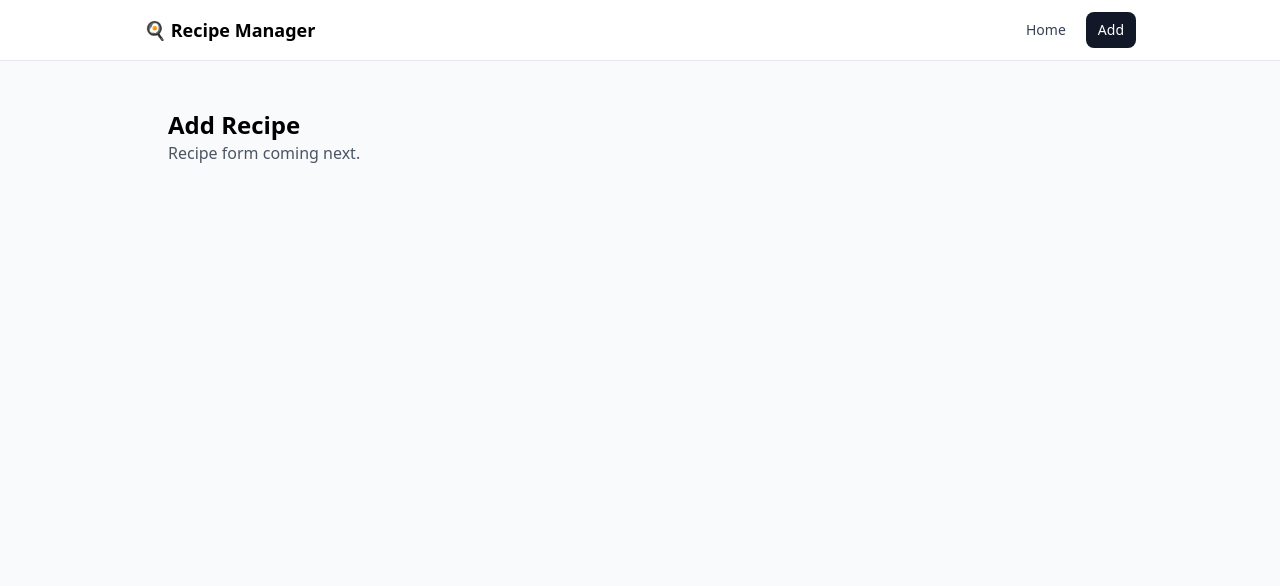
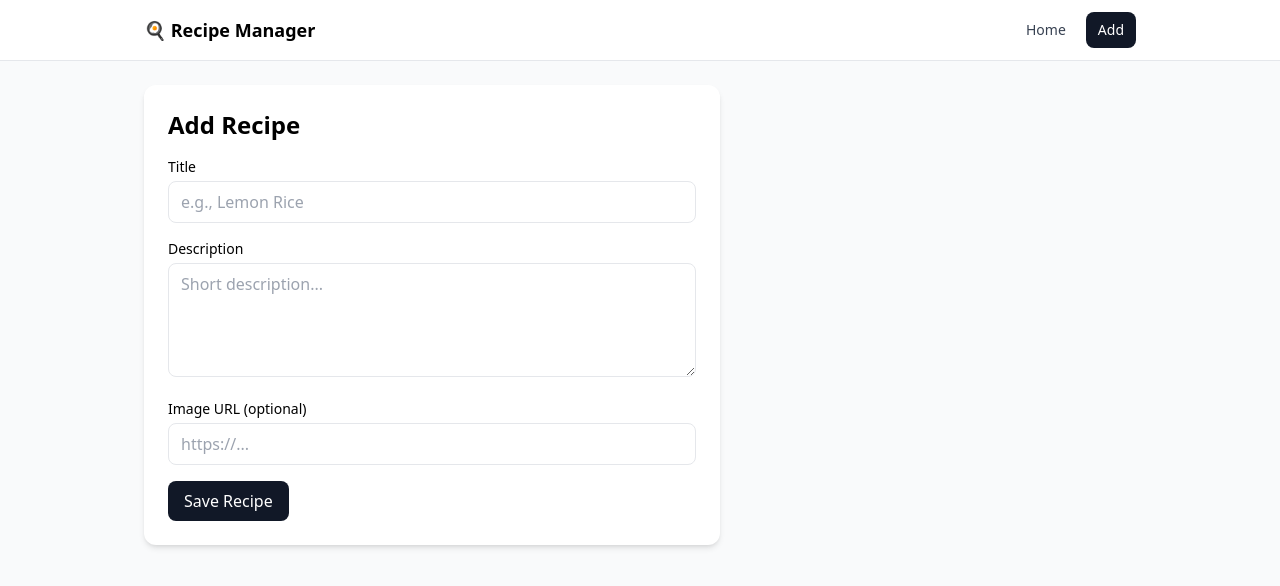
Before and after one commit to nithinWichita/muscle_recipe_manager, a React (Vite) app: page /add in a window 1280 px wide. Shown: the top 586 px of the page. Built offline with nearby package versions, Linux system fonts and the light colour scheme.

Commit message:
added recipes context, localStorage sync,added new recipe form

```diff
--- a/src/App.jsx
+++ b/src/App.jsx
@@ -3,9 +3,11 @@ import Layout from "./components/Layout";
 import Home from "./pages/Home";
 import AddRecipe from "./pages/AddRecipe";
 import RecipeDetails from "./pages/RecipeDetails";
+import { RecipesProvider } from "./context/RecipesContext";
 
 export default function App() {
   return (
+    <RecipesProvider>
       <BrowserRouter>
         <Routes>
           <Route element={<Layout />}>
@@ -16,5 +18,6 @@ export default function App() {
           </Route>
         </Routes>
       </BrowserRouter>
+    </RecipesProvider>
   );
 }
--- /dev/null
+++ b/src/context/RecipesContext.jsx
@@ -0,0 +1,39 @@
+import { createContext, useContext, useEffect, useMemo, useState } from "react";
+import { recipes as initialRecipes } from "../data/recipes";
+
+const RecipesContext = createContext(null);
+
+export function RecipesProvider({ children }) {
+  const [recipes, setRecipes] = useState([]);
+
+  //  Load from localStorage on first mount
+  useEffect(() => {
+    const stored = localStorage.getItem("recipes");
+    if (stored) {
+      setRecipes(JSON.parse(stored));
+    } else {
+      setRecipes(initialRecipes);
+    }
+  }, []);
+
+  // Save whenever recipes changes (after it’s loaded)
+  useEffect(() => {
+    if (recipes.length > 0) {
+      localStorage.setItem("recipes", JSON.stringify(recipes));
+    }
+  }, [recipes]);
+
+  const value = useMemo(() => ({ recipes, setRecipes }), [recipes]);
+
+  return (
+    <RecipesContext.Provider value={value}>
+      {children}
+    </RecipesContext.Provider>
+  );
+}
+
+export function useRecipes() {
+  const ctx = useContext(RecipesContext);
+  if (!ctx) throw new Error("useRecipes must be used within RecipesProvider");
+  return ctx;
+}
--- a/src/pages/AddRecipe.jsx
+++ b/src/pages/AddRecipe.jsx
@@ -1,8 +1,74 @@
+import { useState } from "react";
+import { useNavigate } from "react-router-dom";
+import { useRecipes } from "../context/RecipesContext";
+
 export default function AddRecipe() {
+  const { recipes, setRecipes } = useRecipes();
+  const navigate = useNavigate();
+
+  const [title, setTitle] = useState("");
+  const [description, setDescription] = useState("");
+  const [image, setImage] = useState("");
+
+  function handleSubmit(e) {
+    e.preventDefault();
+
+    const newRecipe = {
+      id: crypto.randomUUID(),
+      title: title.trim(),
+      description: description.trim(),
+      image: image.trim() || "https://picsum.photos/seed/new/1200/800",
+    };
+
+    setRecipes([newRecipe, ...recipes]);
+    navigate(`/recipes/${newRecipe.id}`);
+  }
+
   return (
-    <div className="p-6">
-      <h1 className="text-2xl font-bold">Add Recipe</h1>
-      <p className="text-gray-600">Recipe form coming next.</p>
+    <div className="bg-white rounded-xl shadow-md p-6 max-w-xl">
+      <h1 className="text-2xl font-bold mb-4">Add Recipe</h1>
+
+      <form onSubmit={handleSubmit} className="space-y-4">
+        <div>
+          <label className="block text-sm font-medium mb-1">Title</label>
+          <input
+            className="w-full border rounded-lg px-3 py-2"
+            value={title}
+            onChange={(e) => setTitle(e.target.value)}
+            placeholder="e.g., Lemon Rice"
+            required
+          />
+        </div>
+
+        <div>
+          <label className="block text-sm font-medium mb-1">Description</label>
+          <textarea
+            className="w-full border rounded-lg px-3 py-2"
+            value={description}
+            onChange={(e) => setDescription(e.target.value)}
+            placeholder="Short description..."
+            required
+            rows={4}
+          />
+        </div>
+
+        <div>
+          <label className="block text-sm font-medium mb-1">Image URL (optional)</label>
+          <input
+            className="w-full border rounded-lg px-3 py-2"
+            value={image}
+            onChange={(e) => setImage(e.target.value)}
+            placeholder="https://..."
+          />
+        </div>
+
+        <button
+          type="submit"
+          className="px-4 py-2 rounded-lg bg-gray-900 text-white hover:bg-gray-800"
+        >
+          Save Recipe
+        </button>
+      </form>
     </div>
   );
 }
--- a/src/pages/Home.jsx
+++ b/src/pages/Home.jsx
@@ -1,7 +1,9 @@
-import { recipes } from "../data/recipes";
 import RecipeCard from "../components/RecipeCard";
+import { useRecipes } from "../context/RecipesContext";
 
 export default function Home() {
+  const { recipes } = useRecipes();
+
   return (
     <div>
       <h1 className="text-2xl font-bold mb-6">All Recipes</h1>
--- a/src/pages/RecipeDetails.jsx
+++ b/src/pages/RecipeDetails.jsx
@@ -1,12 +1,28 @@
 import { useParams } from "react-router-dom";
+import { useRecipes } from "../context/RecipesContext";
 
 export default function RecipeDetails() {
   const { id } = useParams();
+  const { recipes } = useRecipes();
+
+  const recipe = recipes.find((r) => r.id === id);
+
+  if (!recipe) return <p className="text-red-500">Recipe not found.</p>;
 
   return (
-    <div className="p-6">
-      <h1 className="text-2xl font-bold">Recipe Details</h1>
-      <p className="text-gray-600">Recipe ID: {id}</p>
+    <div className="bg-white rounded-xl shadow-md overflow-hidden">
+      <img
+        src={recipe.image}
+        alt={recipe.title}
+        className="h-72 w-full object-cover"
+        onError={(e) => {
+          e.currentTarget.src = "https://picsum.photos/seed/fallback/1200/800";
+        }}
+      />
+      <div className="p-6">
+        <h1 className="text-3xl font-bold mb-2">{recipe.title}</h1>
+        <p className="text-gray-600">{recipe.description}</p>
+      </div>
     </div>
   );
 }
```
Lines whose indentation alone changed are shown as unchanged.
